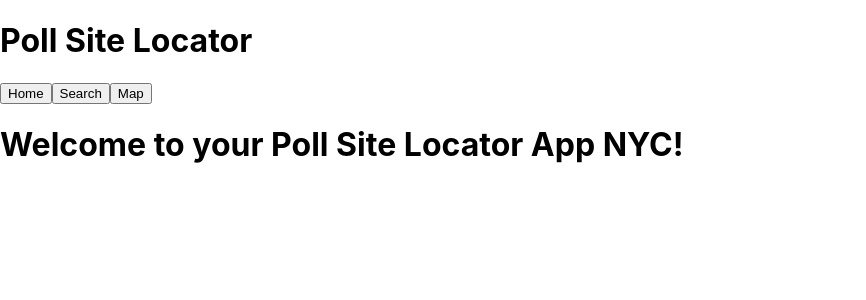
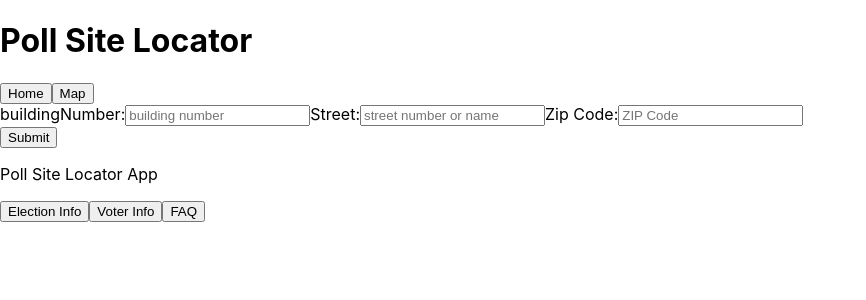
Before and after one commit to Kayrod23/hackathon_project, a React (Create React App) app: page / in a window 1280 px wide. Shown: the top 300 px of the page, without its empty margins (0-866 px from the left). Built offline with nearby package versions, Linux system fonts and the light colour scheme; no server answers.

Commit message:
Alll footer links working as expected for Election Info , VOter Info and FAQ Routes for all respective pages added and improted to App.js

```diff
--- a/src/App.js
+++ b/src/App.js
@@ -1,30 +1,27 @@
-import React from "react";
-import { BrowserRouter as Router, Routes, Route } from "react-router-dom";
-import Home from "./Pages/Home";
-import Search from "./Pages/Search";
+import './App.css';
+import { BrowserRouter, Routes, Route } from "react-router-dom";
 import Navbar from "./Components/Navbar";
+import Home from "./Pages/Home.jsx";
 import Footer from "./Components/Footer";
 import ElectionInfo from "./Pages/ElectionInfo";
 import VoterInfo from "./Pages/VoterInfo";
 import FAQ from "./Pages/FAQ";
-import "./App.css";
+
+
 function App() {
   return (
     <div className="Nav">
-      <Router>
-        <Navbar />
-        <main>
+      <BrowserRouter>
+      <Navbar />
           <Routes>
             {/* Define your routes here */}
             <Route path="/" element={<Home />} />
-            <Route path="/search" element={<Search />} />
-            <Route path="/footer" element={<Footer />} />
-            <Route path="/electioninfo" element={<ElectionInfo />} />
-            <Route path="/voterinfo" element={<VoterInfo />} />
-            <Route path="/faq" element={<FAQ />} />
-            </Routes>
-        </main>
-      </Router>
+            <Route path="/ElectionInfo" element={<ElectionInfo />} />
+            <Route path="/VoterInfo" element={<VoterInfo />} />
+            <Route path="/FAQ" element={<FAQ />} />
+          </Routes>
+          <Footer />
+        </BrowserRouter>
     </div>
   );
 }
--- a/src/Components/Footer.js
+++ b/src/Components/Footer.js
@@ -8,15 +8,15 @@ function Footer() {
     <footer>
       <p>Poll Site Locator App</p>
       <Link to="/electioninfo">
-        {" "}
+
         <button onClick={ElectionInfo}>Election Info</button>
       </Link>
-      <Link to="/electioninfo">
-        {" "}
+      <Link to="/voterinfo">
+
         <button onClick={VoterInfo}>Voter Info</button>
       </Link>
-      <Link to="/electioninfo">
-        {" "}
+      <Link to="/faq">
+
         <button onClick={FAQ}>FAQ</button>
       </Link>
     </footer>
--- /dev/null
+++ b/src/Components/LocationEditForm.js
@@ -0,0 +1,69 @@
+import Map from "./Map";
+import { useState } from "react";
+const API = process.env.REACT_APP_API_URL;
+
+function LocationEditForm() {
+  const [pollLocations, setPollLocations] = useState(null)
+  // const [nearby, setNearby] = useState(null)
+
+  const [location, setLocation] = useState({
+    buildingNumber: "",
+    street: "",
+    zipCode: "",
+  });
+
+  const handleSubmit = (event) => {
+    event.preventDefault();
+    fetch(`${API}?zip_code=${location.zipCode}`)
+      .then((response) => response.json())
+      .then((response) => {
+        setPollLocations(response.data)
+      })
+      .catch((error) => {
+        console.error('Error fetching address:', error);
+      });
+  };
+
+  const handleTextChange = (event) => {
+    setLocation({ ...location, [event.target.id]: event.target.value });
+  };
+  return (
+    <div>
+      { pollLocations ? <Map pollLocations={pollLocations}/> : null}
+    <div className="Edit">
+      <form onSubmit={handleSubmit}>
+        <label htmlFor="buildingNumber">buildingNumber:</label>
+        <input
+          id="buildingNumber"
+          value={location.buildingNumber}
+          type="text"
+          onChange={handleTextChange}
+          placeholder="building number"
+          required
+        />
+
+        <label htmlFor="street">Street:</label>
+        <input
+          id="street"
+          type="text"
+          value={location.street}
+          placeholder="street number or name"
+          onChange={handleTextChange}
+
+        />
+        <label htmlFor="zip_code">Zip Code:</label>
+        <input
+          id="zip_code"
+          type = "text"
+          value = {location.zipCode}
+          placeholder= "ZIP Code"
+          onChange={handleTextChange}
+        />
+        <br />
+      </form>
+        <button>Submit</button>
+    </div>
+    </div>
+  );
+}
+export default LocationEditForm;
--- /dev/null
+++ b/src/Components/Map.jsx
@@ -0,0 +1,31 @@
+import { useMemo } from "react";
+import { GoogleMap, MarkerF, useLoadScript} from "@react-google-maps/api";
+
+function Map({pollLocations}) {
+    const center = useMemo(() => ({ lat: 40.8, lng: -73.79 }), []);
+
+    const { isLoaded } = useLoadScript({
+        googleMapsApiKey: process.env.REACT_APP_GOOGLE_API,
+      });
+      if (!isLoaded) return (
+        <div>
+            <h1> Loading...</h1>
+        </div>);
+
+    return (
+      <GoogleMap zoom={8} center={center} mapContainerClassName="map-container">
+          {pollLocations ?
+          pollLocations.filter((location)=>location.location).map((location, index) =>{
+                  let lat = parseFloat(location.location.latitude)
+                  let lng = parseFloat(location.location.longitude)
+              return (
+                  <MarkerF key={index} position={{lat: lat, lng: lng}} />
+              )
+
+           })
+          : null}
+      </GoogleMap>
+    );
+  }
+
+export default Map
--- a/src/Components/Navbar.js
+++ b/src/Components/Navbar.js
@@ -1,5 +1,4 @@
 import { Link } from 'react-router-dom';
-import Search from "../Pages/Search";
 import Home from "../Pages/Home";
 
 export default function Navbar() {
@@ -7,7 +6,6 @@ export default function Navbar() {
         <div className="Navbar">
         <h1>Poll Site Locator</h1>
         <Link to="/"> <button onClick={Home}>Home</button></Link>
-        <Link to="/search"><button onClick={Search}>Search</button></Link>
         <button>Map</button>
 
         </div>
--- a/src/Pages/ElectionInfo.js
+++ b/src/Pages/ElectionInfo.js
@@ -1,6 +1,13 @@
 export default function ElectionInfo() {
-  <section className="DisplayInfo">
-    <p>Location: {ElectionInfo.ElectionLocation}</p>
-    <button type="back">Back</button>
-  </section>;
+  return (
+    <div className="Election_Info">
+      <h1>Election Info</h1>
+      <section className="DisplayInfo">
+        <p>Location: {ElectionInfo.ElectionLocation}</p>
+        <p>Date: {ElectionInfo.ElectionDate}</p>
+        <p>Poll Hours: 6am - 9pm</p>
+      </section>
+      ;
+    </div>
+  );
 }
--- a/src/Pages/FAQ.js
+++ b/src/Pages/FAQ.js
@@ -1,16 +1,12 @@
 import ElectionInfo from "./ElectionInfo";
 import VoterInfo from "./VoterInfo";
-
 const FAQ = () => {
   return (
-    // <a>
-    <h1>
+    <a href>
       <h3>Frequently Asked Questions</h3>
-      <ElectionInfo />
+      <h4><ElectionInfo /></h4>
       <VoterInfo />
-    {/* </a> */}
-    </h1>
+    </a>
   );
-};
-
+}
 export default FAQ;
--- a/src/Pages/Home.js
+++ /dev/null
@@ -1,7 +0,0 @@
-export default function Home() {
-    return (
-        <div className="Home">
-        <h1>Welcome to your Poll Site Locator App NYC!</h1>
-        </div>
-    );
-}
--- /dev/null
+++ b/src/Pages/Home.jsx
@@ -0,0 +1,7 @@
+import LocationEditForm from "../Components/LocationEditForm.js";
+
+export default function Home() {
+  return (<div>
+    <LocationEditForm />
+    </div>);
+}
--- a/src/Pages/Search.js
+++ /dev/null
@@ -1,9 +0,0 @@
-import React from "react";
-
-export default function Search() {
-    return (
-        <div className="Search">
-        <h1>Enter Your serach below</h1>
-        </div>
-    );
-}
--- a/src/Pages/VoterInfo.js
+++ b/src/Pages/VoterInfo.js
@@ -1,9 +1,9 @@
 export default function VoterInfo() {
-  <div>
-    <h2>Voter Information</h2>
-    <p>Requirements: {VoterInfo.VoterRequirements}</p>
-    <section className="userInfo">
-      <button type="back">Back</button>
-    </section>
-  </div>;
+  return (
+    <div>
+      <h2>Voter Information</h2>
+      <p>Requirements: {VoterInfo.VoterRequirements}</p>
+      <section className="userInfo"></section>
+    </div>
+  );
 }
```
